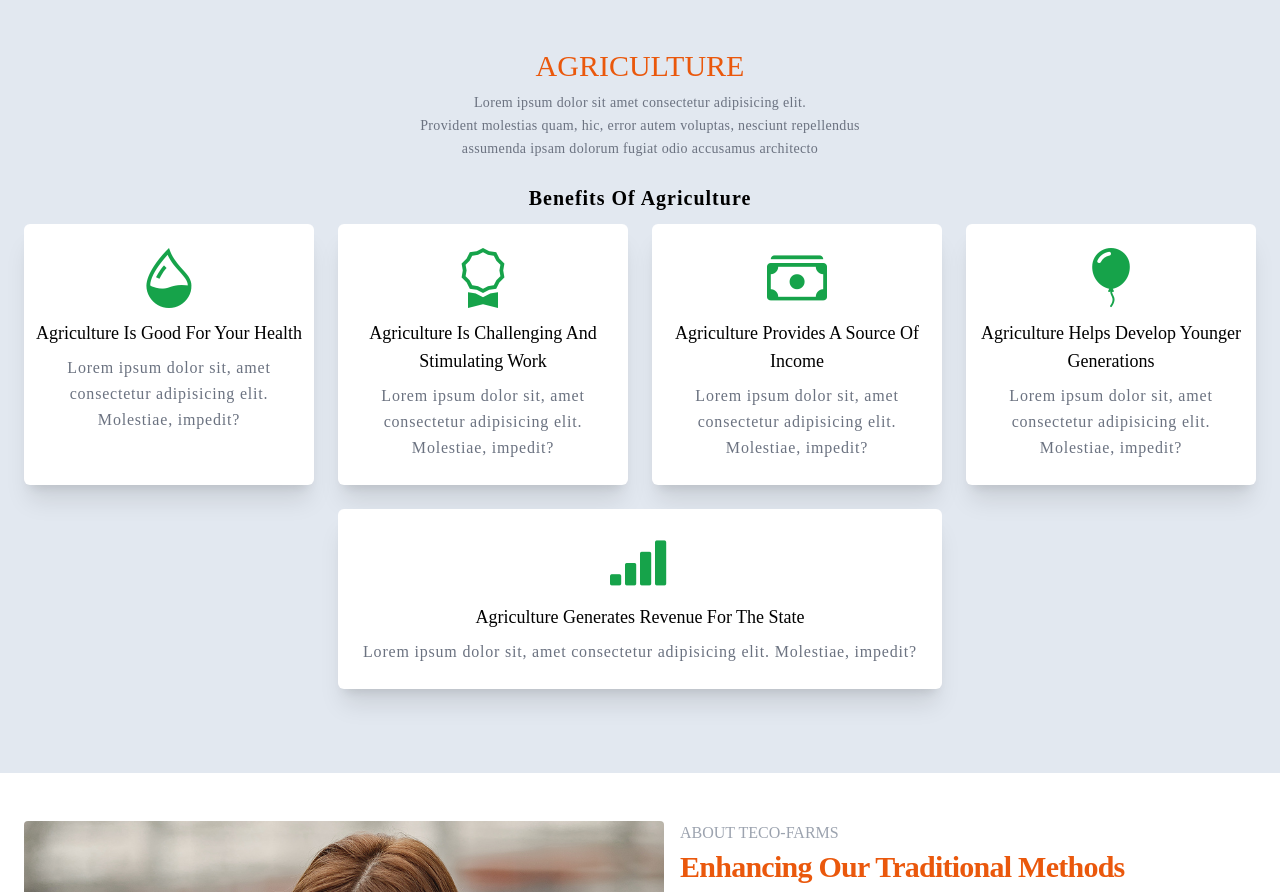
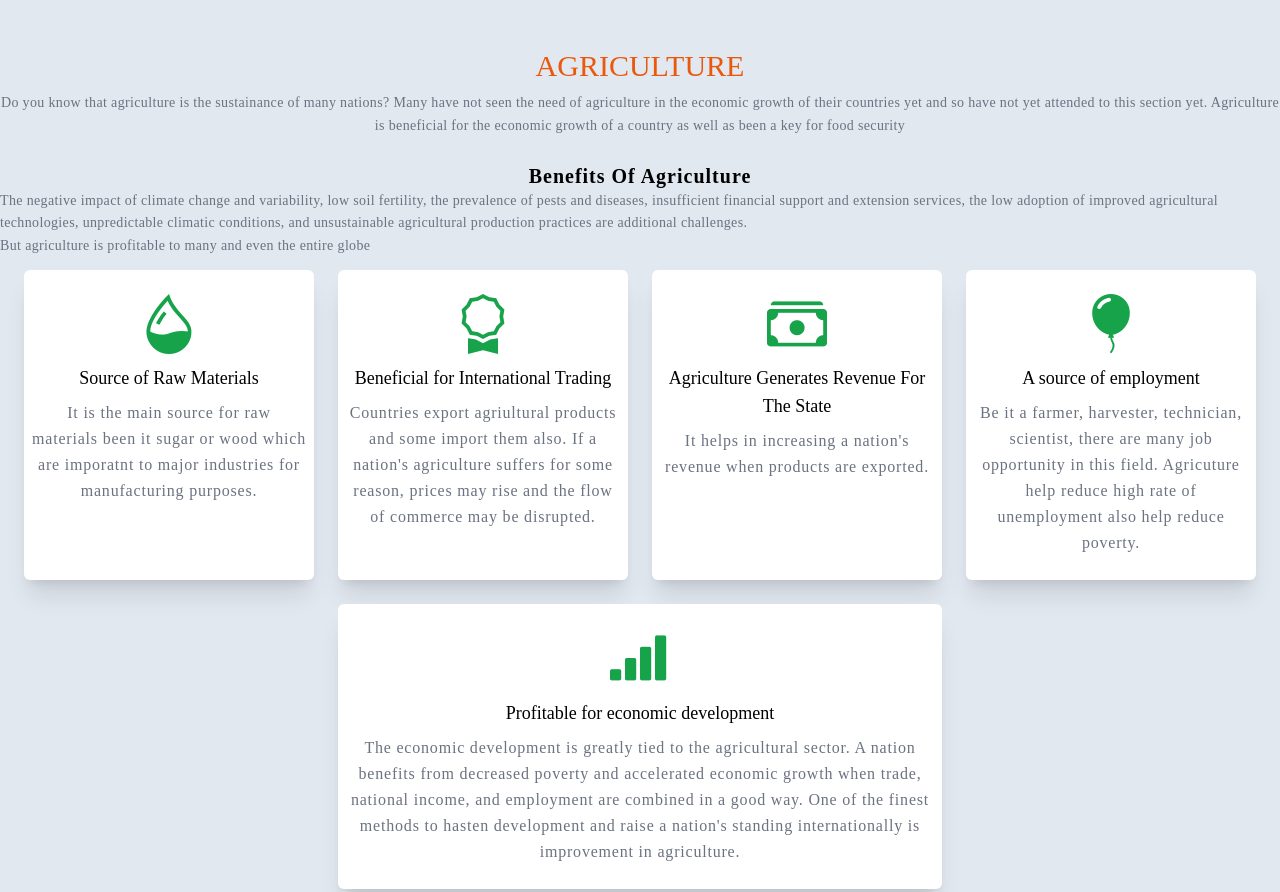
Before and after one commit to Deborah606-byte/IBM-CHALLENGE, a website: page public/index.html in a window 1280 px wide. Shown: the part 800-1692 px from the top of the page. Drawn offline with nearby package versions, Linux system fonts and the light colour scheme.

Commit message:
add new changes

```diff
--- a/public/index.html
+++ b/public/index.html
@@ -110,43 +110,55 @@
             <section class="bg-slate-200 py-12">
               <div class="flex flex-col items-center  space-y-2 text-center">
                 <h2 class="text-3xl uppercase font-medium text-orange-600">Agriculture</h2>
-                <p class="text-sm text-gray-500 tracking-wide leading-relaxed">Lorem ipsum dolor sit amet consectetur adipisicing elit. <br> Provident molestias quam, hic, error autem voluptas, nesciunt repellendus <br> assumenda ipsam dolorum fugiat odio accusamus architecto</p>
+                <p class="text-sm text-gray-500 tracking-wide leading-relaxed">
+                  Do you know that agriculture is the sustainance of many nations? Many have not seen the need of agriculture in the economic growth of their countries yet
+                    and so have not yet attended to this section yet.
+                    Agriculture is beneficial for the economic growth of a country as well as been a key for food security
+                </p>
               </div>
 
               <div class="my-6">
                 <h3 class="text-center text-xl font-bold tracking-wider">Benefits Of Agriculture</h3>
+                <p class="text-sm text-gray-500 tracking-wide leading-relaxed">
+                  The negative impact of climate change and variability, low soil fertility, the prevalence of pests and diseases, insufficient financial support and extension services, the low
+                  adoption of improved agricultural technologies, unpredictable climatic conditions, and unsustainable agricultural production practices are additional challenges. <br>
+                  But agriculture is profitable to many and even the entire globe
+                </p>
 
                 <!-- Benefits -->
                 <div class="grid grid-cols-1 sm:grid-cols-2 lg:grid-cols-4 py-3 px-6 gap-6">
 
                   <div class="bg-white shadow-xl rounded-md px-2 py-6 text-center sm:col-span-2 lg:col-span-1">
                     <i class="bi bi-droplet-half text-6xl text-green-600"></i>
-                    <h4 class="font-medium py-2 text-lg">Agriculture Is Good For Your Health</h4>
-                    <p class="text-gray-500 leading-relaxed tracking-wider">Lorem ipsum dolor sit, amet consectetur adipisicing elit. Molestiae, impedit?</p>
+                    <h4 class="font-medium py-2 text-lg">Source of Raw Materials</h4>
+                    <p class="text-gray-500 leading-relaxed tracking-wider">It is the main source for raw materials been it sugar or wood which are imporatnt to major industries for manufacturing purposes.</p>
                   </div>
 
                   <div class="bg-white shadow-xl rounded-md px-2 py-6 text-center">
                     <i class="bi bi-award text-6xl text-green-600"></i>
-                    <h4 class="font-medium py-2 text-lg">Agriculture Is Challenging And Stimulating Work</h4>
-                    <p class="text-gray-500 leading-relaxed tracking-wider">Lorem ipsum dolor sit, amet consectetur adipisicing elit. Molestiae, impedit?</p>
+                    <h4 class="font-medium py-2 text-lg">Beneficial for International Trading</h4>
+                    <p class="text-gray-500 leading-relaxed tracking-wider">Countries export agriultural products and some import them also. If a nation's agriculture suffers for some reason, prices may rise and the flow of commerce may be disrupted.</p>
                   </div>
 
                   <div class="bg-white shadow-xl rounded-md px-2 py-6 text-center">
                     <i class="bi bi-cash-stack text-6xl text-green-600"></i>
-                    <h4 class="font-medium py-2 text-lg">Agriculture Provides A Source Of Income</h4>
-                    <p class="text-gray-500 leading-relaxed tracking-wider">Lorem ipsum dolor sit, amet consectetur adipisicing elit. Molestiae, impedit?</p>
+                    <h4 class="font-medium py-2 text-lg">Agriculture Generates Revenue For The State</h4>
+                    <p class="text-gray-500 leading-relaxed tracking-wider">It helps in increasing a nation's revenue when products are exported.</p>
                   </div>
 
                   <div class="bg-white shadow-xl rounded-md px-2 py-6 text-center">
                     <i class="bi bi-balloon-fill text-6xl text-green-600"></i>
-                    <h4 class="font-medium py-2 text-lg">Agriculture Helps Develop Younger Generations</h4>
-                    <p class="text-gray-500 leading-relaxed tracking-wider">Lorem ipsum dolor sit, amet consectetur adipisicing elit. Molestiae, impedit?</p>
+                    <h4 class="font-medium py-2 text-lg">A source of employment</h4>
+                    <p class="text-gray-500 leading-relaxed tracking-wider">Be it a farmer, harvester, technician, scientist, there are many job opportunity in this field. Agricuture help reduce high rate of unemployment also help reduce poverty.</p>
                   </div>
 
                   <div class="bg-white shadow-xl rounded-md px-2 py-6 text-center lg:col-start-2 lg:col-span-2">
                     <i class="bi bi-reception-4 text-6xl text-green-600"></i>
-                    <h4 class="font-medium py-2 text-lg">Agriculture Generates Revenue For The State</h4>
-                    <p class="text-gray-500 leading-relaxed tracking-wider">Lorem ipsum dolor sit, amet consectetur adipisicing elit. Molestiae, impedit?</p>
+                    <h4 class="font-medium py-2 text-lg">Profitable for economic development</h4>
+                    <p class="text-gray-500 leading-relaxed tracking-wider">
+                      The economic development is greatly tied to the agricultural sector. A nation benefits from decreased poverty and accelerated economic growth when trade, national income, and employment are combined in a good way.
+                      One of the finest methods to hasten development and raise a nation's standing internationally is improvement in agriculture.
+                    </p>
                   </div>
 
                 </div>
```
